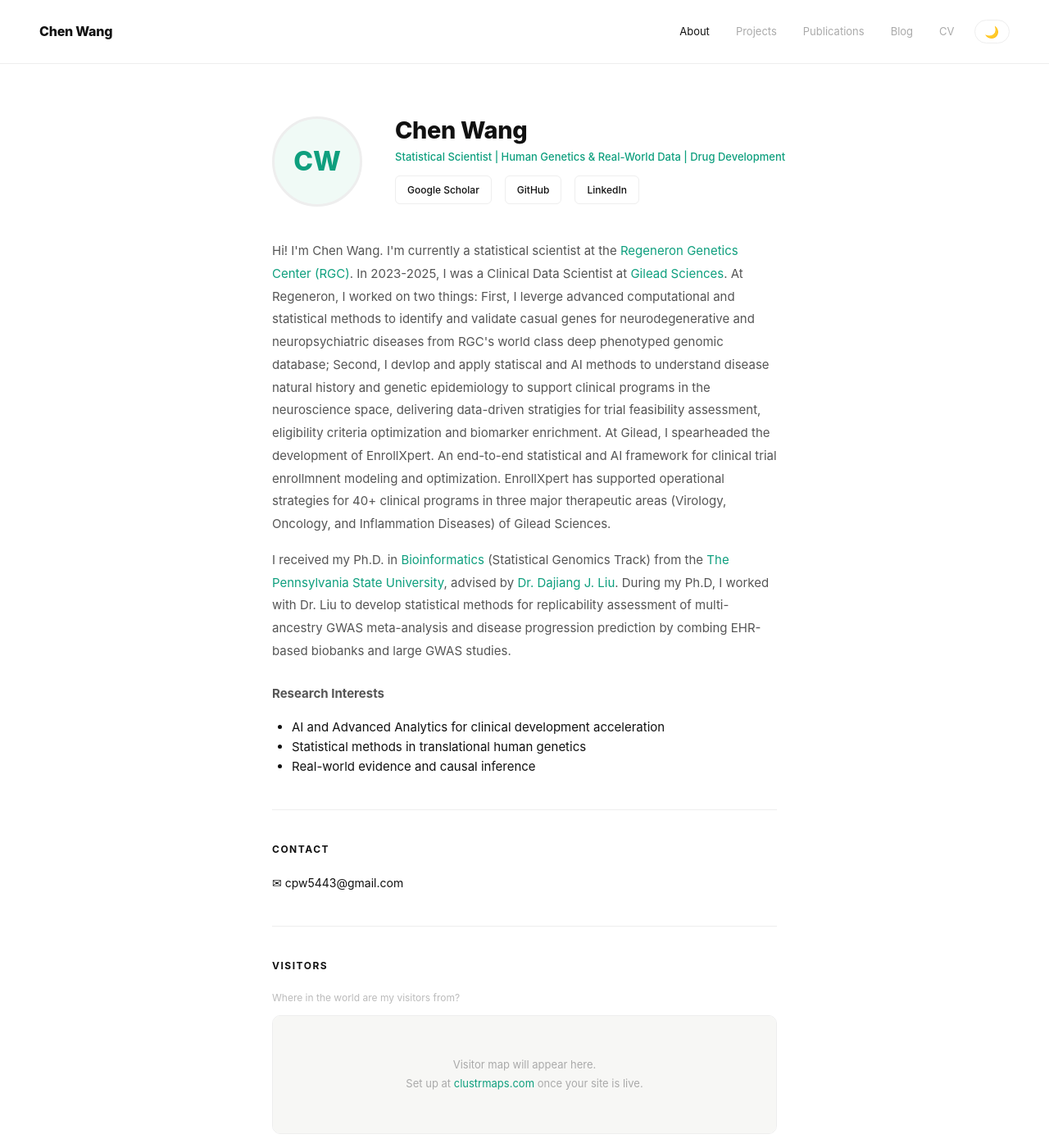
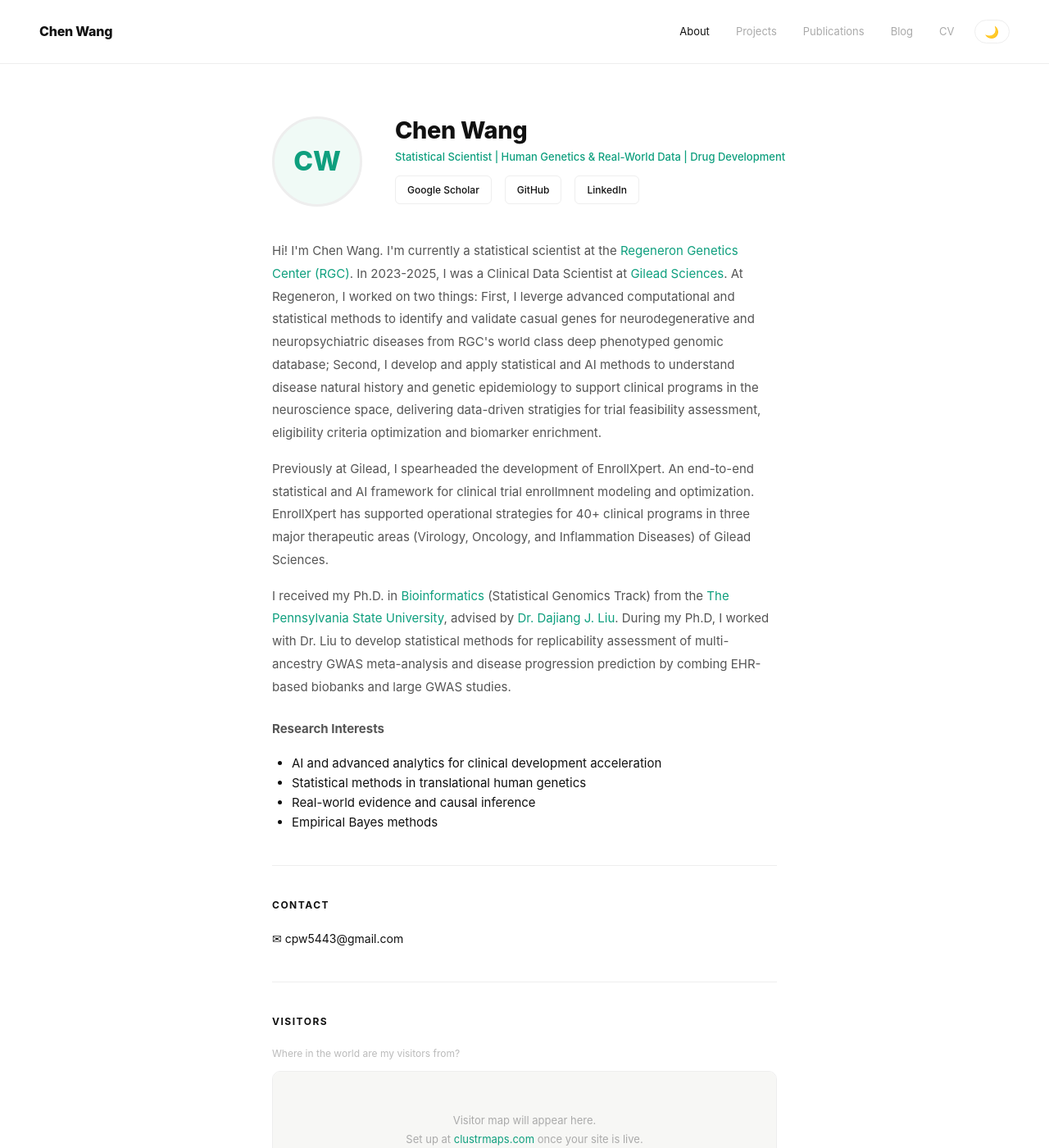
Before and after one commit to wangc29/wangc29.github.io, a Jekyll site: the page built from index.md, in a window 1280 px wide and 1400 px high. Shown: the whole window at 82% size. Built offline with Jekyll 4.4.1, drawn with Linux system fonts in a browser that asks for light colours.

Commit message:
Sep paragraphs

```diff
--- a/index.md
+++ b/index.md
@@ -47,9 +47,10 @@
   <p>
     Hi! I'm Chen Wang. I'm currently a statistical scientist at the <a href="https://www.regeneron.com/science/genetics-center">Regeneron Genetics Center (RGC)</a>.    In 2023-2025, I was a Clinical Data Scientist at <a href="https://www.gilead.com/">Gilead Sciences</a>.
 
-    At Regeneron, I worked on two things: First, I leverge advanced computational and statistical methods to identify and validate casual genes for neurodegenerative and neuropsychiatric diseases from RGC's world class deep phenotyped genomic database; Second, I devlop and apply statiscal and AI methods to understand disease natural history and genetic epidemiology to support clinical programs in the neuroscience space, delivering data-driven stratigies for trial feasibility assessment, eligibility criteria optimization and biomarker enrichment.
-
-    At Gilead, I spearheaded the development of EnrollXpert. An end-to-end statistical and AI framework for clinical trial enrollmnent modeling and optimization. EnrollXpert has supported operational strategies for 40+ clinical programs in three major therapeutic areas (Virology, Oncology, and Inflammation Diseases) of Gilead Sciences.
+    At Regeneron, I worked on two things: First, I leverge advanced computational and statistical methods to identify and validate casual genes for neurodegenerative and neuropsychiatric diseases from RGC's world class deep phenotyped genomic database; Second, I develop and apply statistical and AI methods to understand disease natural history and genetic epidemiology to support clinical programs in the neuroscience space, delivering data-driven stratigies for trial feasibility assessment, eligibility criteria optimization and biomarker enrichment.
+  </p>
+  <p>
+    Previously at Gilead, I spearheaded the development of EnrollXpert. An end-to-end statistical and AI framework for clinical trial enrollmnent modeling and optimization. EnrollXpert has supported operational strategies for 40+ clinical programs in three major therapeutic areas (Virology, Oncology, and Inflammation Diseases) of Gilead Sciences.
   </p>
   <p>
     I received my Ph.D. in <a href="https://www.huck.psu.edu/graduate-programs/bioinformatics-and-genomics">Bioinformatics</a> (Statistical Genomics Track) from the <a href="https://psu.edu">The Pennsylvania State University</a>, advised by <a href="https://dajiangliu.blog/">Dr. Dajiang J. Liu</a>. During my Ph.D, I worked with Dr. Liu to develop statistical methods for replicability assessment of multi-ancestry GWAS meta-analysis and disease progression prediction by combing EHR-based biobanks and large GWAS studies.
@@ -57,9 +58,10 @@
 
   <p style="margin-top: 1.5rem;"><strong>Research Interests</strong></p>
   <ul style="margin-top: 0.5rem; padding-left: 1.5rem;">
-    <li>AI and Advanced Analytics for clinical development acceleration</li>
+    <li>AI and advanced analytics for clinical development acceleration</li>
     <li>Statistical methods in translational human genetics</li>
     <li>Real-world evidence and causal inference</li>
+    <li>Empirical Bayes methods</li>
   </ul>
 </div>
 
```
